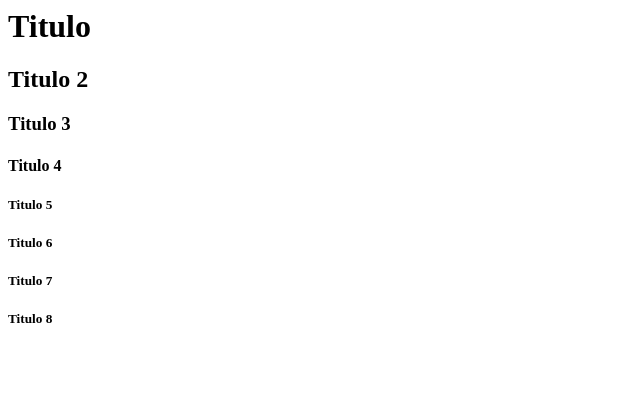
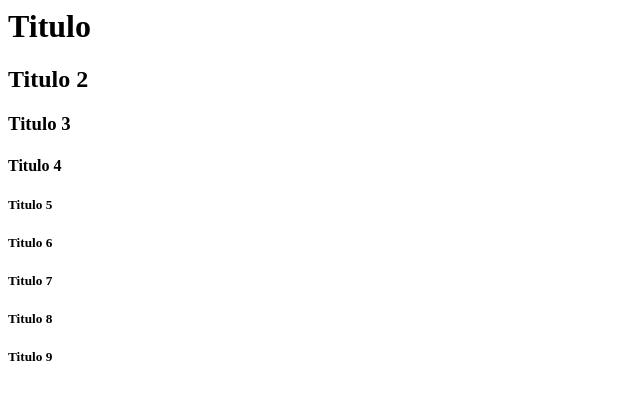
Before and after one commit to fabiom2/curso-git, a plain HTML site: page index.html in a window 1280 px wide. Shown: the full height of the page, 0-640 px from the left. Drawn offline with Linux system fonts and the light colour scheme.

Commit message:
inserindo titulo 9

```diff
--- a/index.html
+++ b/index.html
@@ -14,6 +14,7 @@
     <h5>Titulo 6</h5>
     <h5>Titulo 7</h5>
     <h5>Titulo 8</h5>
+    <h5>Titulo 9</h5>
 </body>
 
 </html>
```
